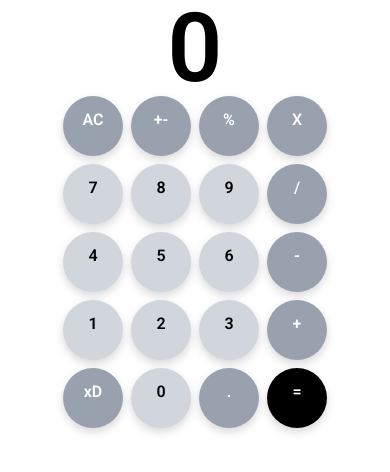
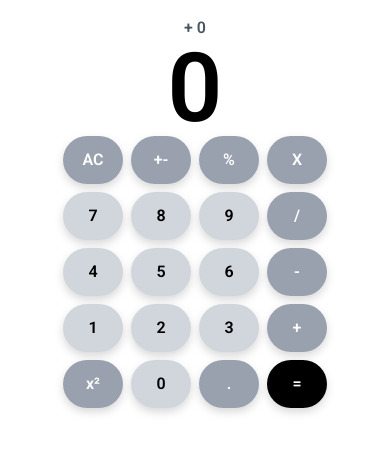
Before and after one commit to Nexus-Consulting-FIAP/Checkpoint04-Web-Front, a React (Vite) app: page / in a window 390 px wide. Shown: the top 472 px of the page. Built offline with nearby package versions, Linux system fonts and the light colour scheme.

Commit message:
adicionando responsividade

```diff
--- a/src/App.jsx
+++ b/src/App.jsx
@@ -30,7 +30,7 @@ function App() {
           <NumericButton valor={2} cor_botao={numbers_color.background} cor_texto={numbers_color.font} />
           <NumericButton valor={3} cor_botao={numbers_color.background} cor_texto={numbers_color.font} />
           <NumericButton valor={"+"} cor_botao={operations_color.background} cor_texto={operations_color.font} />
-          <NumericButton valor={"xD"} cor_botao={operations_color.background} cor_texto={operations_color.font} />
+          <NumericButton valor={"x²"} cor_botao={operations_color.background} cor_texto={operations_color.font} />
           <NumericButton valor={0} cor_botao={numbers_color.background} cor_texto={numbers_color.font} />
           <NumericButton valor={"."} cor_botao={operations_color.background} cor_texto={operations_color.font} />
           <NumericButton valor={"="} cor_botao={"bg-black"} cor_texto={"text-white"} />
--- a/src/components/Display.jsx
+++ b/src/components/Display.jsx
@@ -1,10 +1,15 @@
 import { useState } from 'react';
 
 function Display() {
-    const [valor, setValor] = useState(0)
+    const [valor, setValor]             = useState(0)
+    const [oldValor, setOldValor]       = useState(0)
+    const [oldOperacao, setOldOperacao] = useState('+')
     return (
         <>
             <div>
+                <div className="h-4"/>
+                <p className="text-gray-600 text-center">{oldOperacao} {oldValor}</p>
+
                 <p className="text-8xl">{valor}</p>
             </div>
         </>
--- a/src/components/NumericButton.jsx
+++ b/src/components/NumericButton.jsx
@@ -1,5 +1,5 @@
 function NumericButton({ valor, cor_botao, cor_texto }) {
-    cor_botao += " drop-shadow-lg cursor-pointer rounded-full w-15 h-15 p-3 place-items-center hover:bg-purple-600"
+    cor_botao += " drop-shadow-lg cursor-pointer rounded-full w-15 h-12 md:w-23 md:h-17 p-3 place-items-center hover:bg-purple-600"
     return (
         <>
             <div className={cor_botao}>
```
